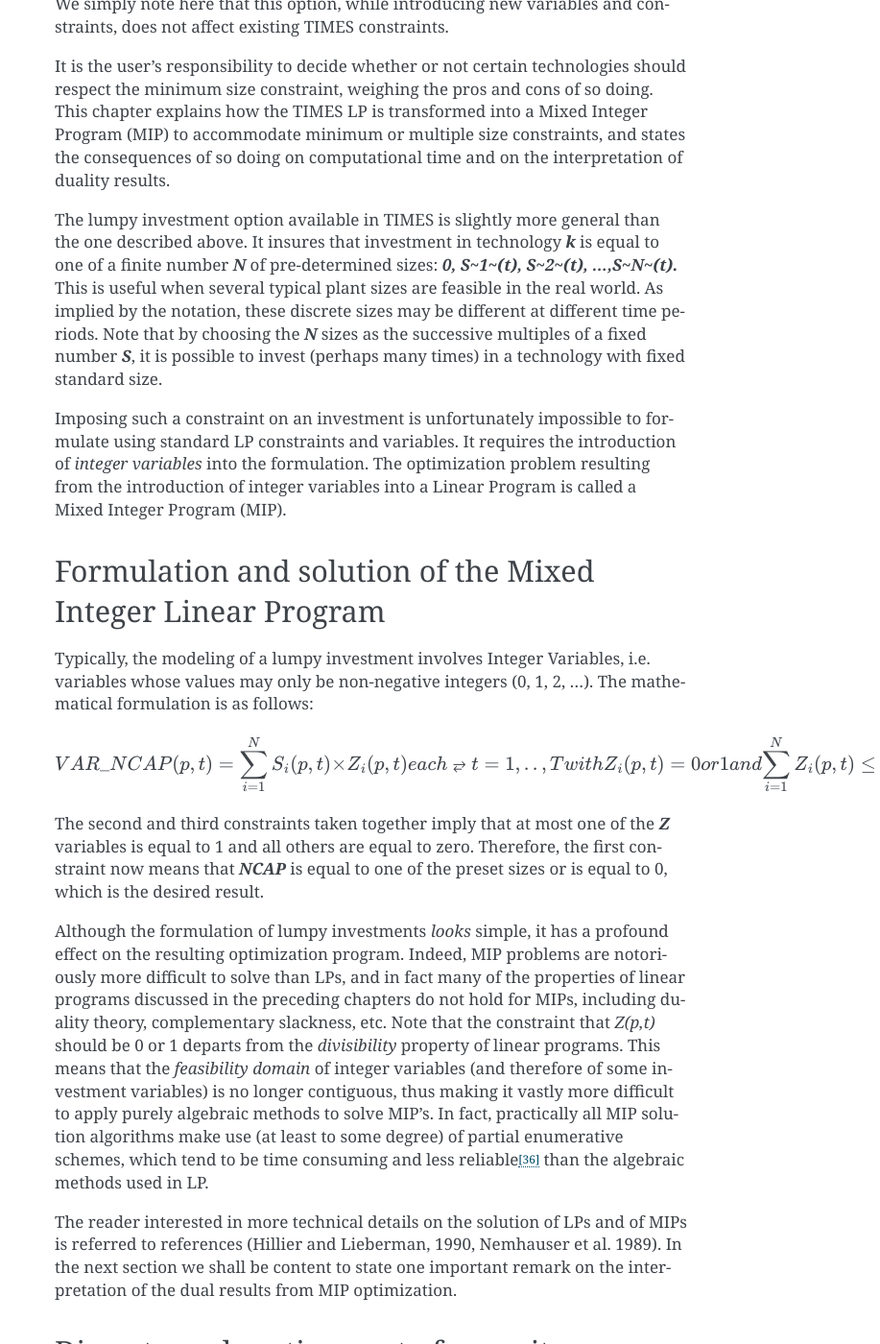
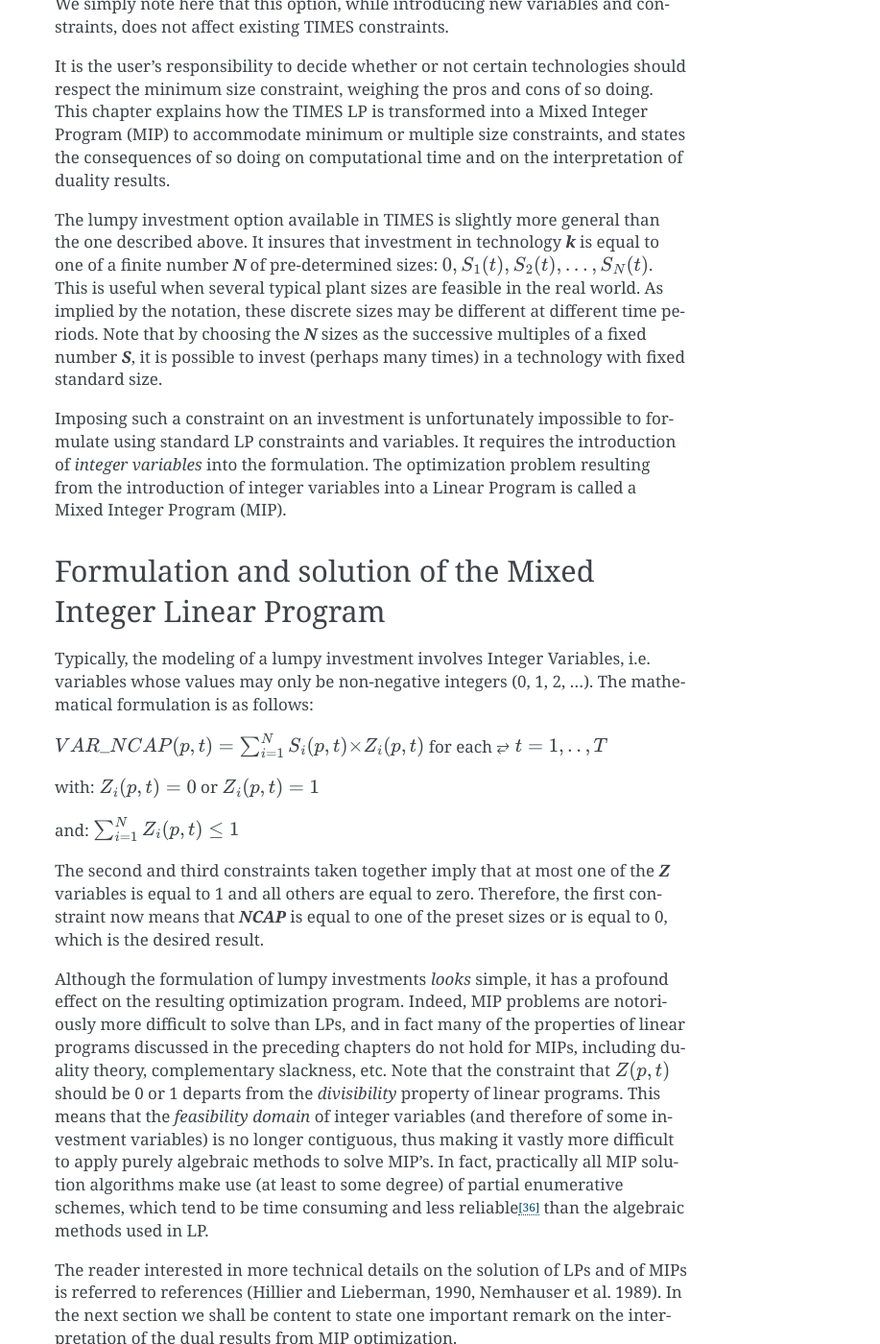
Before and after one commit to experimentarium/times, a Sphinx documentation site: the page built from docs/part-1/10-lumpy-investment.md, in a window 1280 px wide and 1400 px high, scrolled down 653 px. Shown: the whole window at 96% size, without its empty margins (363-1280 px from the left). Built offline with Sphinx 7.4.7, drawn with Linux system fonts in a browser that asks for light colours.

Commit message:
LATEX in formulas fix / Part-1-09

```diff
--- a/docs/part-1/10-lumpy-investment.md
+++ b/docs/part-1/10-lumpy-investment.md
@@ -38,7 +38,7 @@ computational time and on the interpretation of duality results.
 The lumpy investment option available in TIMES is slightly more general
 than the one described above. It insures that investment in technology
 ***k*** is equal to one of a finite number ***N*** of pre-determined
-sizes: ***0, S~1~(t), S~2~(t), ...,S~N~(t).*** This is useful when
+sizes: $0, S_1(t), S_2(t), ...,S_N(t)$. This is useful when
 several typical plant sizes are feasible in the real world. As implied
 by the notation, these discrete sizes may be different at different time
 periods. Note that by choosing the ***N*** sizes as the successive
@@ -57,14 +57,13 @@ Typically, the modeling of a lumpy investment involves Integer
 Variables, i.e. variables whose values may only be non-negative integers
 (0, 1, 2, ...). The mathematical formulation is as follows:
 
-$${VAR\_ NCAP(p,t) = \sum_{i = 1}^{N}{S_{i}(p,t) \times}Z_{i}(p,t)each ⥂ t = 1,..,T
-}{with
-}
-{Z_{i}(p,t) = 0or1
-}
-{and
-}
-{\sum_{i = 1}^{N}Z_{i}(p,t) \leq 1}$$
+$VAR\_ NCAP(p,t) = \sum_{i = 1}^{N}{S_{i}(p,t) \times}Z_{i}(p,t)$ for each $⥂ t = 1,..,T$
+
+with:
+$Z_{i}(p,t) = 0$ or $Z_{i}(p,t) = 1$
+
+and:
+$\sum_{i = 1}^{N}Z_{i}(p,t) \leq 1$
 
 The second and third constraints taken together imply that at most one
 of the ***Z*** variables is equal to 1 and all others are equal to zero.
@@ -76,7 +75,7 @@ profound effect on the resulting optimization program. Indeed, MIP
 problems are notoriously more difficult to solve than LPs, and in fact
 many of the properties of linear programs discussed in the preceding
 chapters do not hold for MIPs, including duality theory, complementary
-slackness, etc. Note that the constraint that *Z(p,t)* should be 0 or 1
+slackness, etc. Note that the constraint that $Z(p,t)$ should be 0 or 1
 departs from the *divisibility* property of linear programs. This means
 that the *feasibility domain* of integer variables (and therefore of
 some investment variables) is no longer contiguous, thus making it
```
